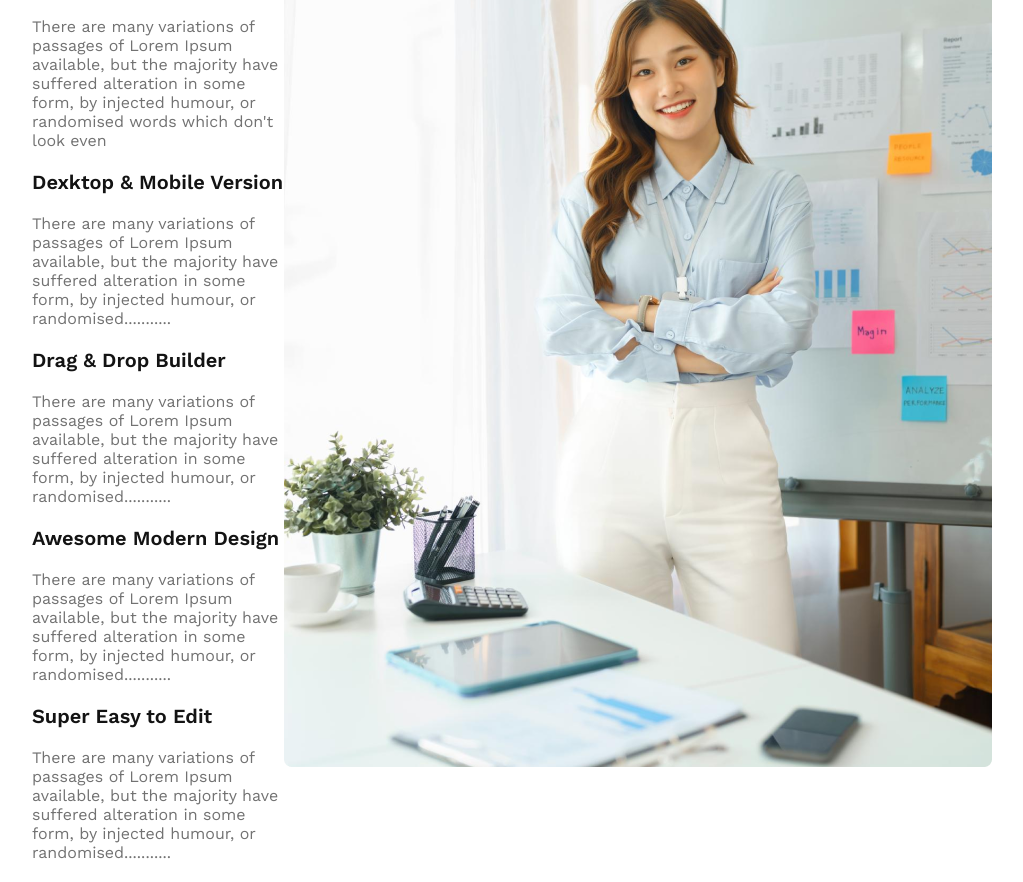
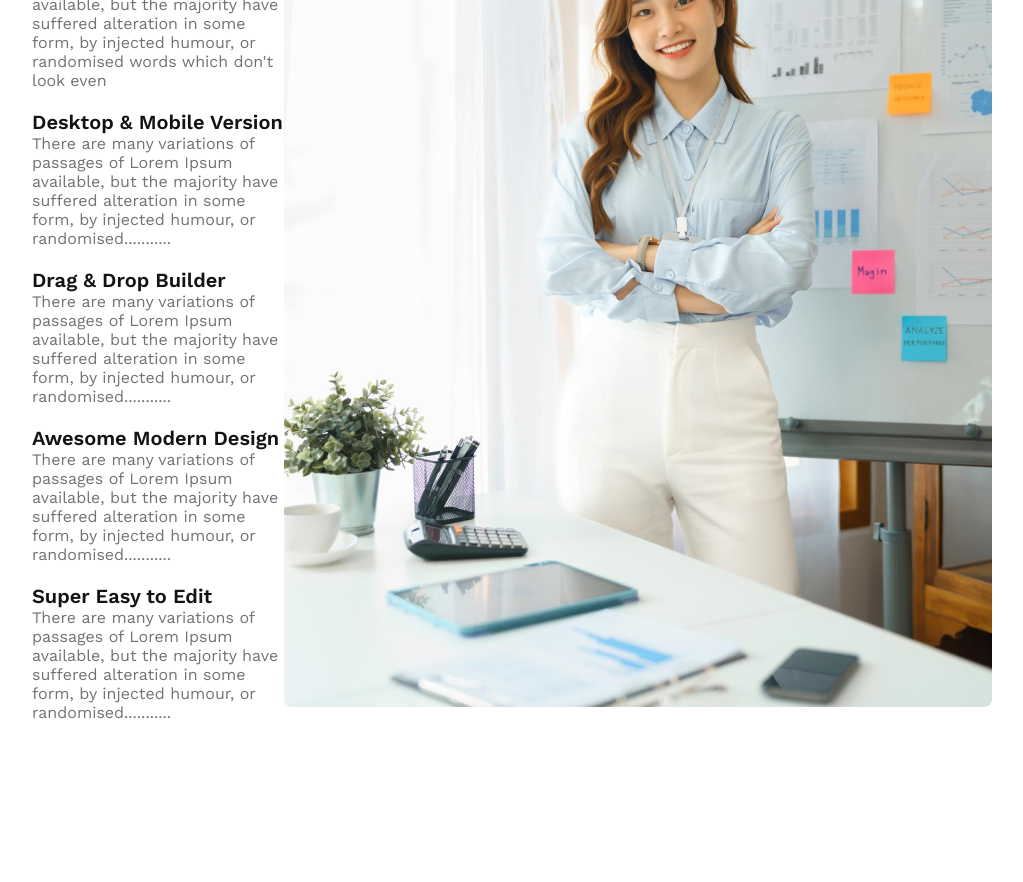
Before and after one commit to muztahid2102232/coding-challenge, a plain HTML site: page index.html in a window 1280 px wide. Shown: the part 1875-2757 px from the top of the page, without its empty margins (128-1151 px from the left). After the commit the page ends 2617 px from the top, so only its background shows below. Drawn offline with nearby package versions, Linux system fonts and the light colour scheme.

Commit message:
added a little bit

```diff
--- a/index.html
+++ b/index.html
@@ -25,9 +25,9 @@
         </div>
         <!-- nav ends -->
         <div class="hero-div2">
-            <h1 class="dark1 margin-bottom">Brand New <br> Group of Architects </h1>
-            <p class="dark3 margin-bottom">There are many variations of passages of Lorem Ipsum available, but the majority have suffered alteration in some form, by injected humour, or randomised words which don't look even</p>
-<button class="button-primary margin-bottom">Explore More</button>
+            <h1 class="dark1  ">Brand New <br> Group of Architects </h1>
+            <p class="dark3  ">There are many variations of passages of Lorem Ipsum available, but the majority have suffered alteration in some form, by injected humour, or randomised words which don't look even</p>
+<button class="button-primary  ">Explore More</button>
         </div>
         <div class="hero-div3">
             <img src="./images/banner.png" alt="it's a banner" class="img1">
@@ -50,20 +50,21 @@
     <!-- FEATURES SECTION STARTS -->
     <section class="section2">
         <div class="section2-div1">
-           <h3 class="section2-h3 dark1 margin-bottom">Features you will love & enjoy</h3>
-           <p class="dark3 margin-bottom">There are many variations of passages of Lorem Ipsum available, but the majority have suffered alteration in some form, by injected humour, or randomised words which don't look even</p>
+             <h3 class="section2-h3 dark1 margin-bottom ">Features you will <br> love & enjoy</h3>
+           <p class="dark3 margin-bottom  ">There are many variations of passages of Lorem Ipsum available, but the majority have suffered alteration in some form, by injected humour, or randomised words which don't look even</p>
 
-           <p class="dark1 margin-bottom font">Dexktop & Mobile Version</p>
-           <p class="dark3 margin-bottom">There are many variations of passages of Lorem Ipsum available, but the majority have suffered alteration in some form, by injected humour, or randomised...........</p>
+<div class="div-border margin-bottom"> <p class="dark1   font">Desktop & Mobile Version</p>
+           <p class="dark3  ">There are many variations of passages of Lorem Ipsum available, but the majority have suffered alteration in some form, by injected humour, or randomised...........</p>
+</div>
+<div class="div-border margin-bottom"> <p class="dark1   font">Drag & Drop Builder</p>
+           <p class="dark3  ">There are many variations of passages of Lorem Ipsum available, but the majority have suffered alteration in some form, by injected humour, or randomised...........</p>
+</div>
+<div class="div-border margin-bottom">  <p class="dark1   font">Awesome Modern Design</p>
+           <p class="dark3  ">There are many variations of passages of Lorem Ipsum available, but the majority have suffered alteration in some form, by injected humour, or randomised...........</p>
+</div>
+<div class="div-border margin-bottom"><p class="dark1   font">Super Easy to Edit</p>
+           <p class="dark3  ">There are many variations of passages of Lorem Ipsum available, but the majority have suffered alteration in some form, by injected humour, or randomised...........</p></div>
 
-           <p class="dark1 margin-bottom font">Drag & Drop Builder</p>
-           <p class="dark3 margin-bottom">There are many variations of passages of Lorem Ipsum available, but the majority have suffered alteration in some form, by injected humour, or randomised...........</p>
-
-           <p class="dark1 margin-bottom font">Awesome Modern Design</p>
-           <p class="dark3 margin-bottom">There are many variations of passages of Lorem Ipsum available, but the majority have suffered alteration in some form, by injected humour, or randomised...........</p>
-
-           <p class="dark1 margin-bottom font">Super Easy to Edit</p>
-           <p class="dark3 margin-bottom">There are many variations of passages of Lorem Ipsum available, but the majority have suffered alteration in some form, by injected humour, or randomised...........</p>
         </div>
         <div class="section2-div2">
             <img src="./images/architect.png" alt="">
--- a/style.css
+++ b/style.css
@@ -119,3 +119,8 @@ li{
     font-size: 20px;
     font-weight: 600;
 }
+.div-border{
+    border:none;
+    border-radius: 8px;
+    box-shadow: #FFFFFF 100%;
+}
```
